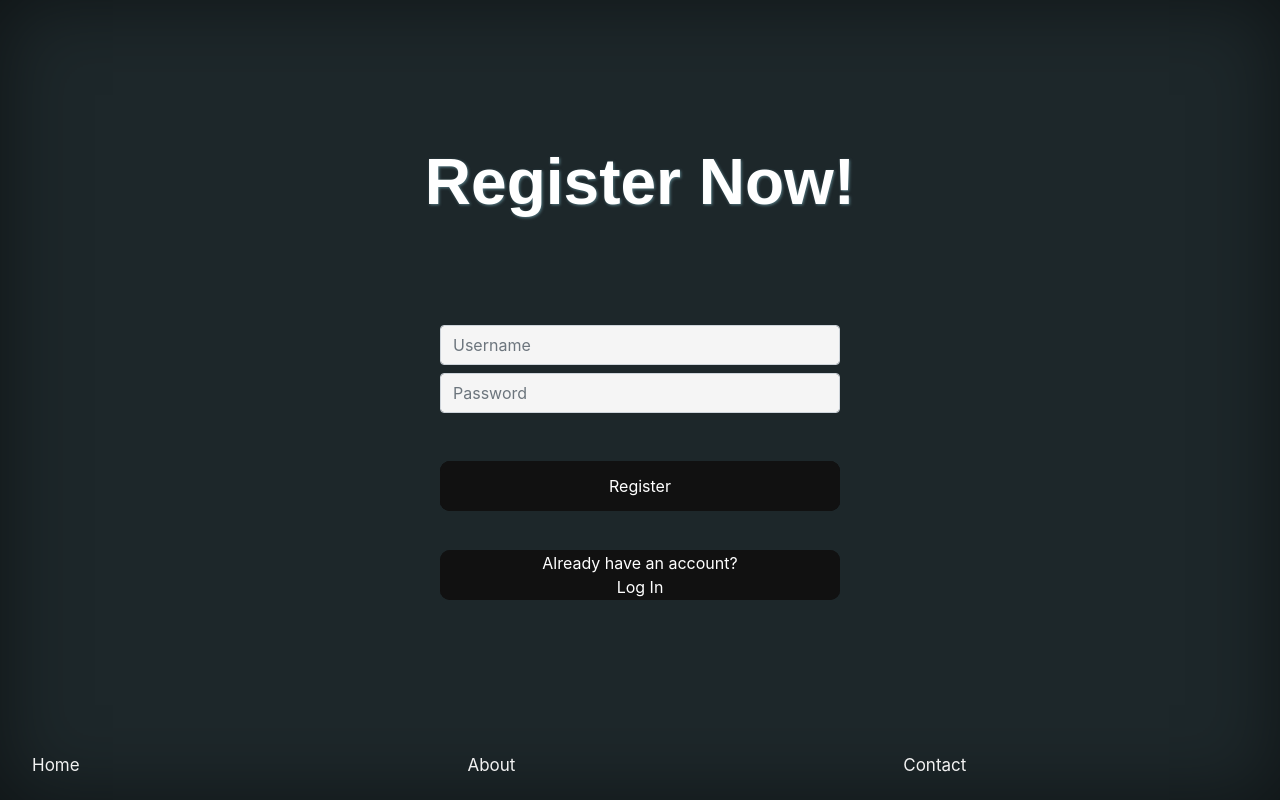
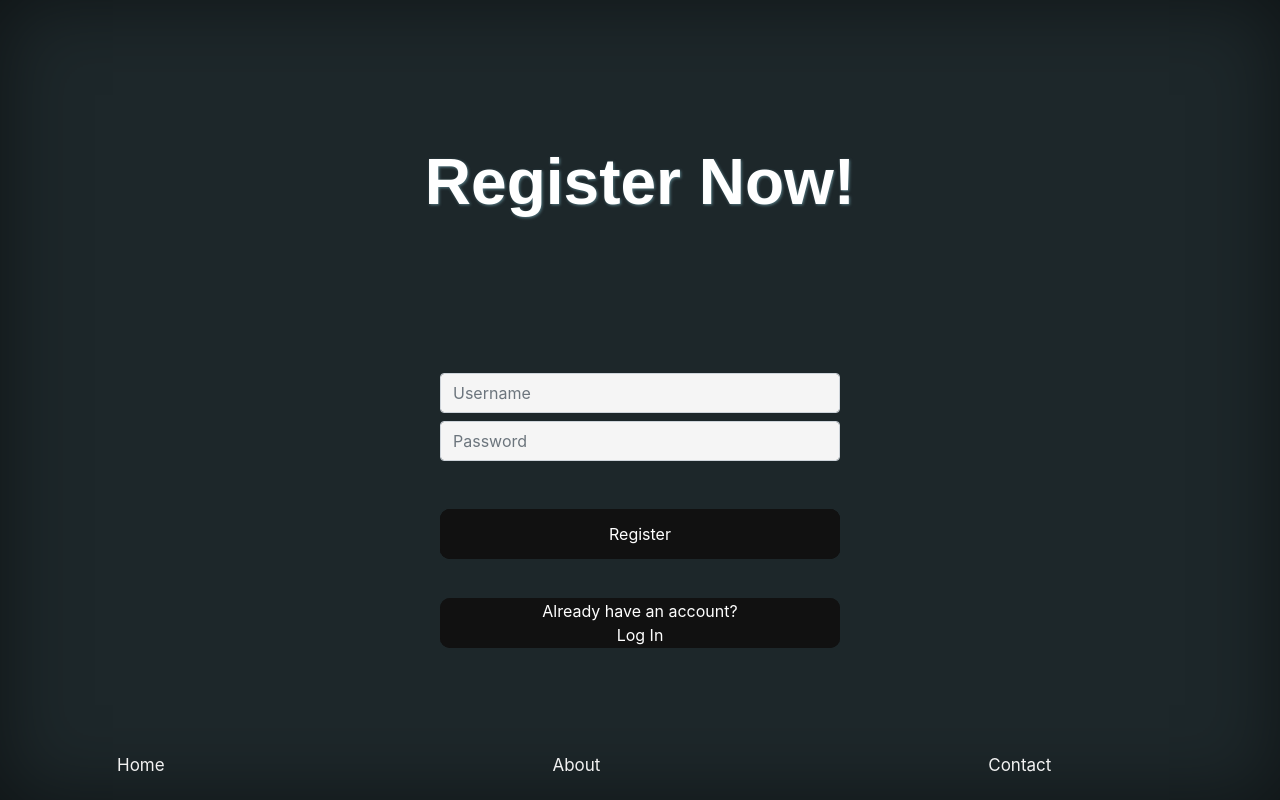
Before and after one commit to ArnaudPeler/Projet-Programation-L2-Groupe-31, a Flask app: page /register in a window 1280 px wide. Run offline with Flask 2, Linux system fonts and the light colour scheme; some libraries are stand-ins or nearby versions.

Commit message:
lil prblm resolved

```diff
--- a/static/css/style.css
+++ b/static/css/style.css
@@ -122,7 +122,7 @@ button{
         100% { background-position: 0 0; }
     }
     .sub_div {
-        position: absolute;
+        position: relative;
         bottom: 10px;
         font: arial;
         color:white;
@@ -133,7 +133,7 @@ button{
         overflow: hidden;
         position: fixed;
         bottom: 0;
-        margin: 0%;
+        margin: 0 auto;
         width: 78%;
 
     }
--- a/templates/login.html
+++ b/templates/login.html
@@ -24,7 +24,8 @@
                 {% for message in get_flashed_messages() %}
                 <h6>{{ message }}</h6>
                 {% endfor %}
-            <div class="row p-5 justify-content-center">
+                <div class="w3-container w3-center animate-top2">
+                <div class="row p-5 justify-content-center">
 
 
                 <form method="POST" action="" class="form-group" >
--- a/templates/register.html
+++ b/templates/register.html
@@ -16,6 +16,7 @@
                 </div>
             </header>
         </div>
+        <div class="py-5">
             <div class="row justify-content-center w3-container w3-center animate-top2">
                 {% for message in get_flashed_messages() %}
                     <h6>{{ message }}</h6>
@@ -44,3 +45,4 @@
         </div>
     </div>
 {% endblock %}
+</body>
```
Lines whose indentation alone changed are shown as unchanged.
